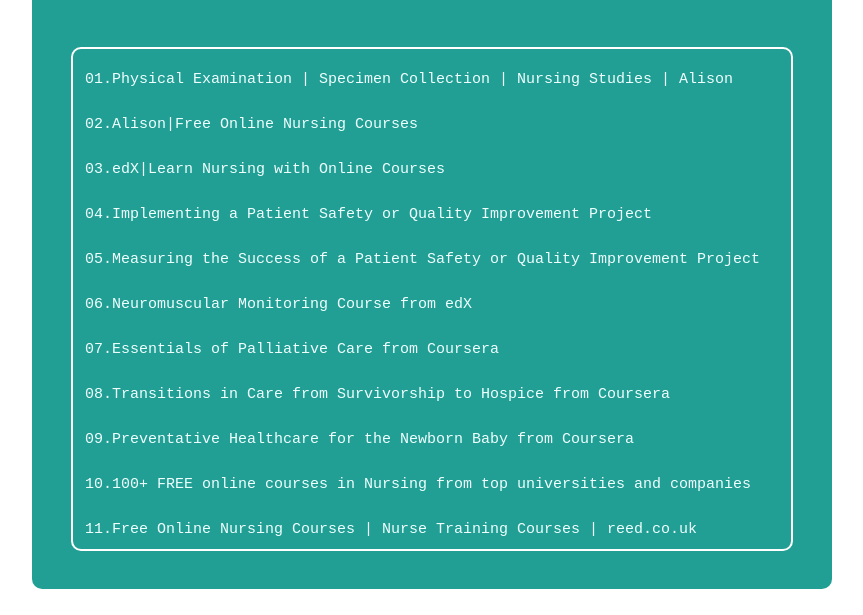
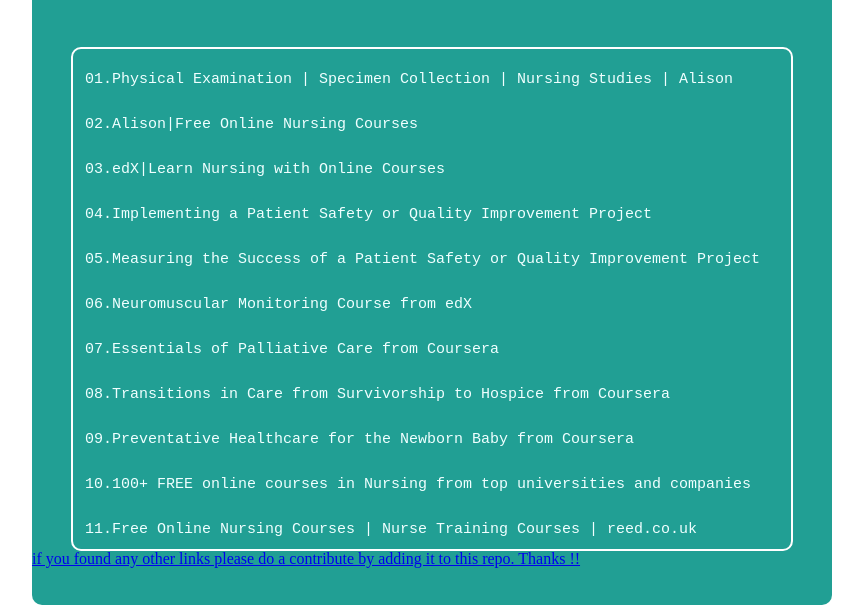
Before and after one commit to SankalpaGunasekara/Nursing_Courses_links, a plain HTML site: page index.html in a window 1280 px wide. Shown: the part 185-800 px from the top of the page, without its empty margins (208-1071 px from the left). Drawn offline with Linux system fonts and the light colour scheme.

Commit message:
Update index.html

```diff
--- a/index.html
+++ b/index.html
@@ -255,6 +255,7 @@
                 </ul>
 
         </div>
+   <a href = "https://github.com/SankalpaGunasekara/Nursing_Courses_links"> if you found any other links please do a contribute by adding it to this repo. Thanks !!
     </div>
 
 
```
